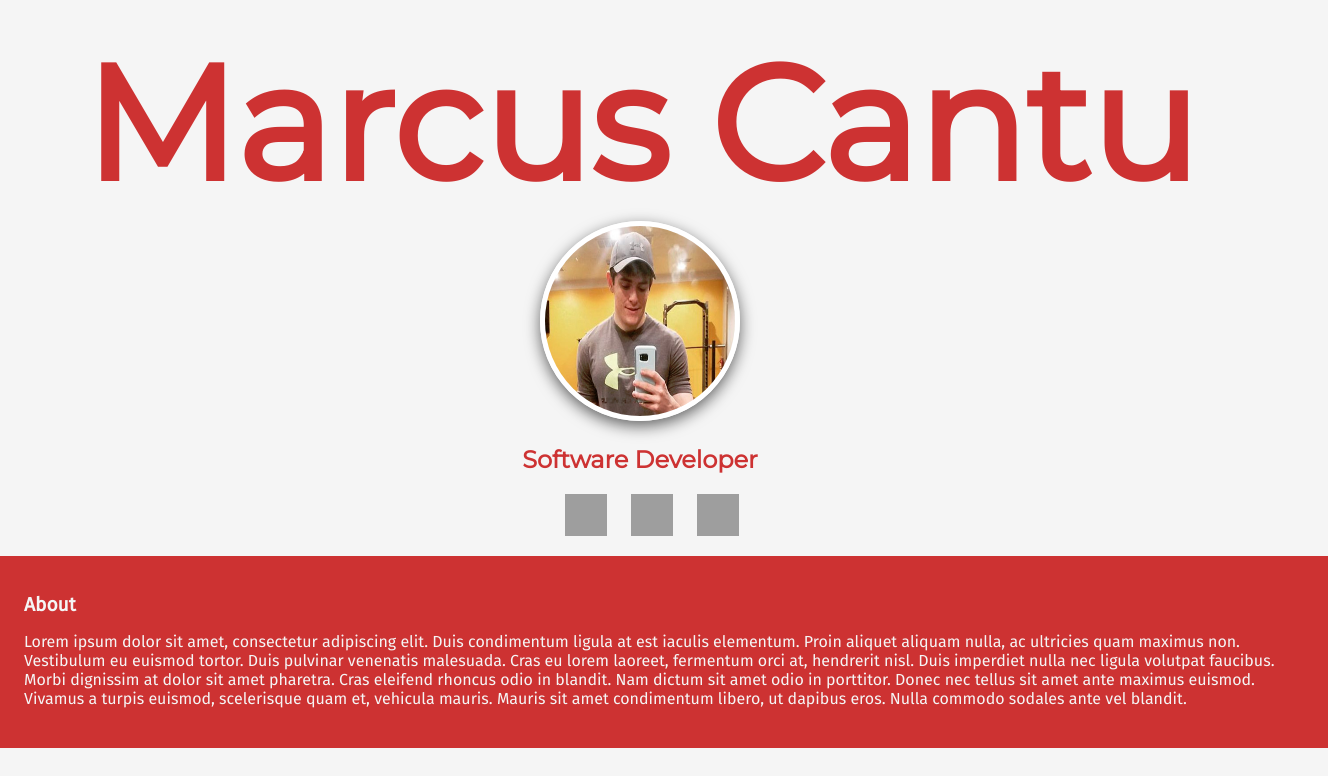
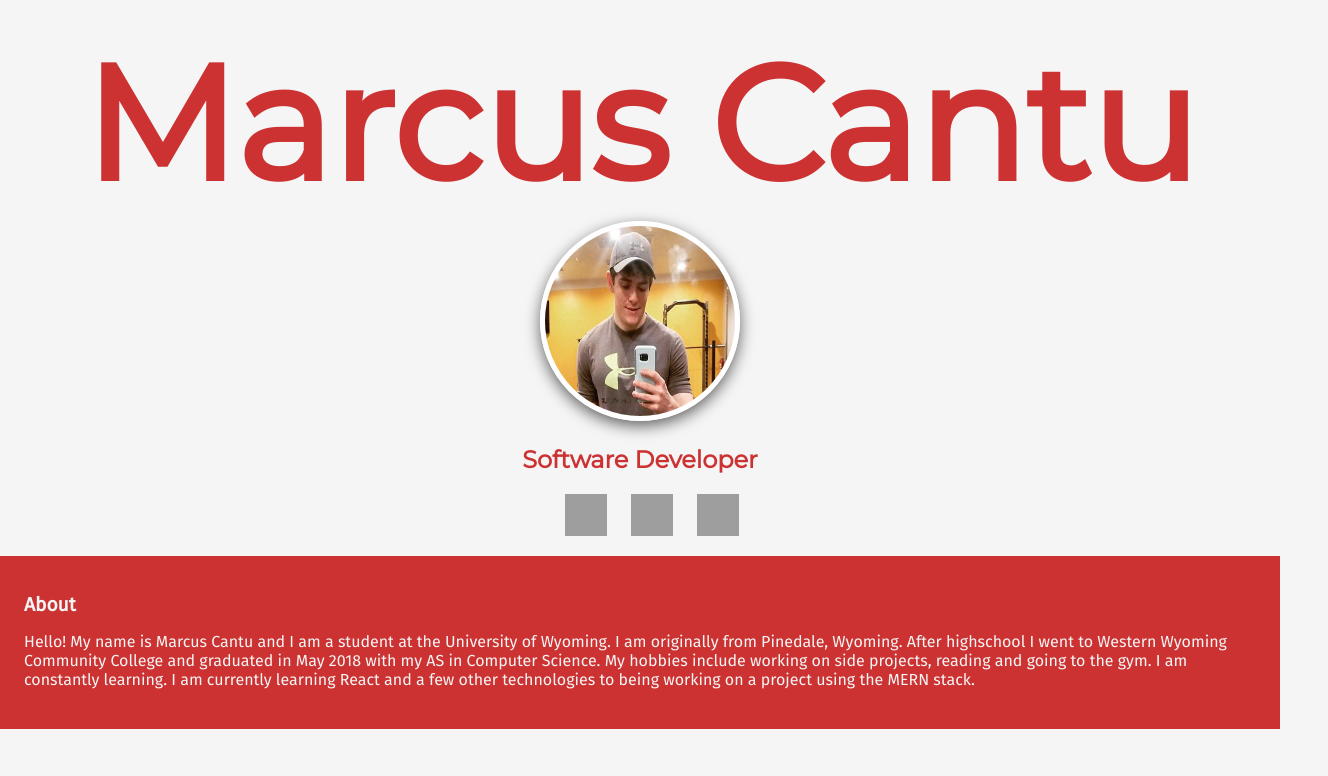
Before and after one commit to Cantum2/PersonalSite, a React app: page / in a window 1280 px wide. Shown: the top 776 px of the page, 1328 px wide, since content can reach past the window. Built offline with nearby package versions, Linux system fonts and the light colour scheme; grey boxes are pictures that could not be loaded.

Commit message:
Added event listener to project cards

```diff
--- a/src/components/About.js
+++ b/src/components/About.js
@@ -5,16 +5,12 @@ const About = () => (
   <AboutContainer>
     <h1>About</h1>
     <p>
-      Lorem ipsum dolor sit amet, consectetur adipiscing elit. Duis condimentum
-      ligula at est iaculis elementum. Proin aliquet aliquam nulla, ac ultricies
-      quam maximus non. Vestibulum eu euismod tortor. Duis pulvinar venenatis
-      malesuada. Cras eu lorem laoreet, fermentum orci at, hendrerit nisl. Duis
-      imperdiet nulla nec ligula volutpat faucibus. Morbi dignissim at dolor sit
-      amet pharetra. Cras eleifend rhoncus odio in blandit. Nam dictum sit amet
-      odio in porttitor. Donec nec tellus sit amet ante maximus euismod. Vivamus
-      a turpis euismod, scelerisque quam et, vehicula mauris. Mauris sit amet
-      condimentum libero, ut dapibus eros. Nulla commodo sodales ante vel
-      blandit.
+     Hello! My name is Marcus Cantu and I am a student at the University of Wyoming.
+     I am originally from Pinedale, Wyoming. After highschool I went to Western Wyoming
+     Community College and graduated in May 2018 with my AS in Computer Science.
+     My hobbies include working on side projects, reading and going to the gym. I am
+     constantly learning. I am currently learning React and a few other technologies to being working
+     on a project using the MERN stack.
     </p>
   </AboutContainer>
 );
@@ -26,7 +22,6 @@ const AboutContainer = styled.div`
   font-weight: lighter;
   background: hsl(0, 61%, 50%);
   color: whitesmoke;
-  width: 100%;
   h1 {
     font-weight: bold;
     font-size: 1.2em;
--- a/src/components/Project.js
+++ b/src/components/Project.js
@@ -28,12 +28,14 @@ let projectsArr = [
     description: "Portfolio website."
   }
 ];
-
+function openProjectDetail(){
+  console.log("Button working");
+}
 const Project = () => (
       <Fragment>
         <FlexContainer>
           {projectsArr.map(proj => (
-            <ProjectsCard key={proj.name}>
+            <ProjectsCard key={proj.name} onClick={openProjectDetail}>
               <p>{proj.name}</p>
               <p>{proj.platform}</p>
               <p>Technologies Used: {proj.technologiesUsed}</p>
--- a/src/components/Social.js
+++ b/src/components/Social.js
@@ -9,13 +9,13 @@ const Social = () => {
   return (
     <FlexContainer style={{ justifyContent: "center" }}>
       <li>
-          <img src={linkedInPicUrl} height="42" width="42" className="grow"/>
+          <a href="https://www.linkedin.com/in/marcus-cantu-a0b569131/"><img src={linkedInPicUrl} height="42" width="42" className="grow"/></a>
       </li>
       <li>
-        <img src={gitHubPicUrl} height="42" width="42" className="grow" />
+        <a href="https://github.com/Cantum2"><img src={gitHubPicUrl} height="42" width="42" className="grow" /></a>
       </li>
       <li>
-        <img src={gmailPicUrl} height="42" width="42" className="grow"/>
+        <a href="mailto:cantumarcus19@gmail.com" target="_top"> <img src={gmailPicUrl} height="42" width="42" className="grow"/></a>
       </li>
     </FlexContainer>
   );
```
